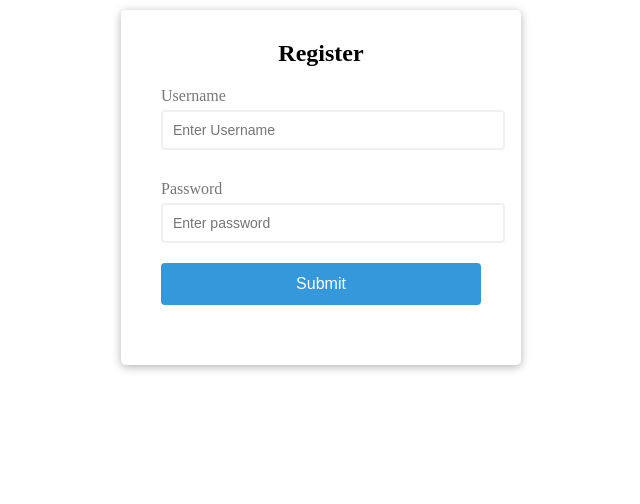
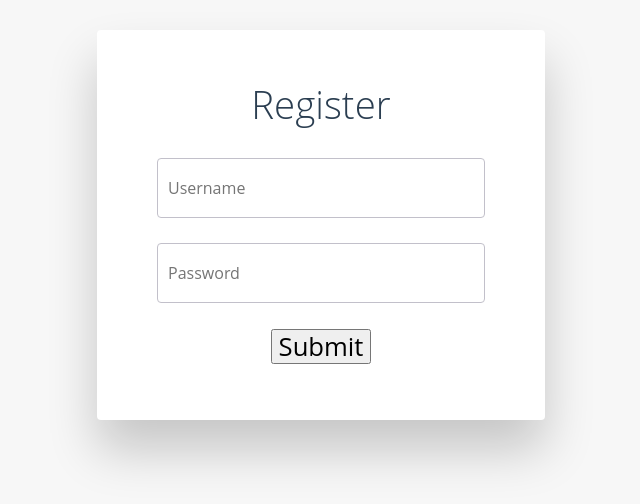
Before and after one commit to awishere/node-redis-auth, a website: page public/register.html in a window 1280 px wide. Shown: the whole page, without its empty margins (319-959 px from the left). Drawn offline with nearby package versions, Linux system fonts and the light colour scheme.

Commit message:
Style changes

```diff
--- a/public/register.html
+++ b/public/register.html
@@ -1,37 +1,39 @@
 <!DOCTYPE html>
 <html lang="en">
+
   <head>
     <meta charset="utf-8">
     <meta name="viewport" content="width=device-width, initial-scale=1">
-    <title>Form Validation in JavaScript Example</title>
+    <title>Register</title>
 
-    <link rel="stylesheet" href="stylesheets/regStyle.css">
+    <link rel="stylesheet" href="https://cdnjs.cloudflare.com/ajax/libs/normalize/5.0.0/normalize.min.css">
+<link rel="stylesheet" href="stylesheets/style.css">
+
   </head>
   <body>
 
  <main>
- <div class="container">
-        <form id="form" class="form">
-            <h2>Register</h2>
-            <div class="form-control">
-                <label for="username">Username</label>
-                <input type="text" id="username" placeholder="Enter Username">
-                <small>Error Message</small>
-            </div>
+    <div id="login-form-wrap">
+  <h2>Register</h2>
+  <form id="login-form" class="login-form">
+    <p>
+    <input type="text" id="username" name="username" placeholder="Username" required><i class="validation"><span></span><span></span></i>
+    </p>
+    <p>
+    <input type="password" id="password" name="password" autocomplete="on" placeholder="Password" required><i class="validation"><span></span><span></span></i>
+    </p>
+    <p>
+    <button>Submit</button>
+    </p>
+    &nbsp
 
-            <div class="form-control">
-                <label for="password">Password</label>
-                <input type="password" id="password" placeholder="Enter password">
-                <small>Error Message</small>
-
-            <button>Submit</button>
-        </form>
-    </div>
+  </form>
+</div>
  </main>
 
 
 <script>
-const form = document.getElementById('form');
+const form = document.getElementById('login-form');
 const user= document.getElementById('username');
 const pass = document.getElementById('password');
 
--- a/public/stylesheets/style.css
+++ b/public/stylesheets/style.css
@@ -1,5 +1,5 @@
 body {
-  background-color: #9f9da7;
+  background-color: #f7f7f7;
   font-size: 1.6rem;
   font-family: "Open Sans", sans-serif;
   color: #2b3e51;
```
Also changed, not shown: public/index.html (+1 -1 lines), public/login.html (+2 -2 lines).
